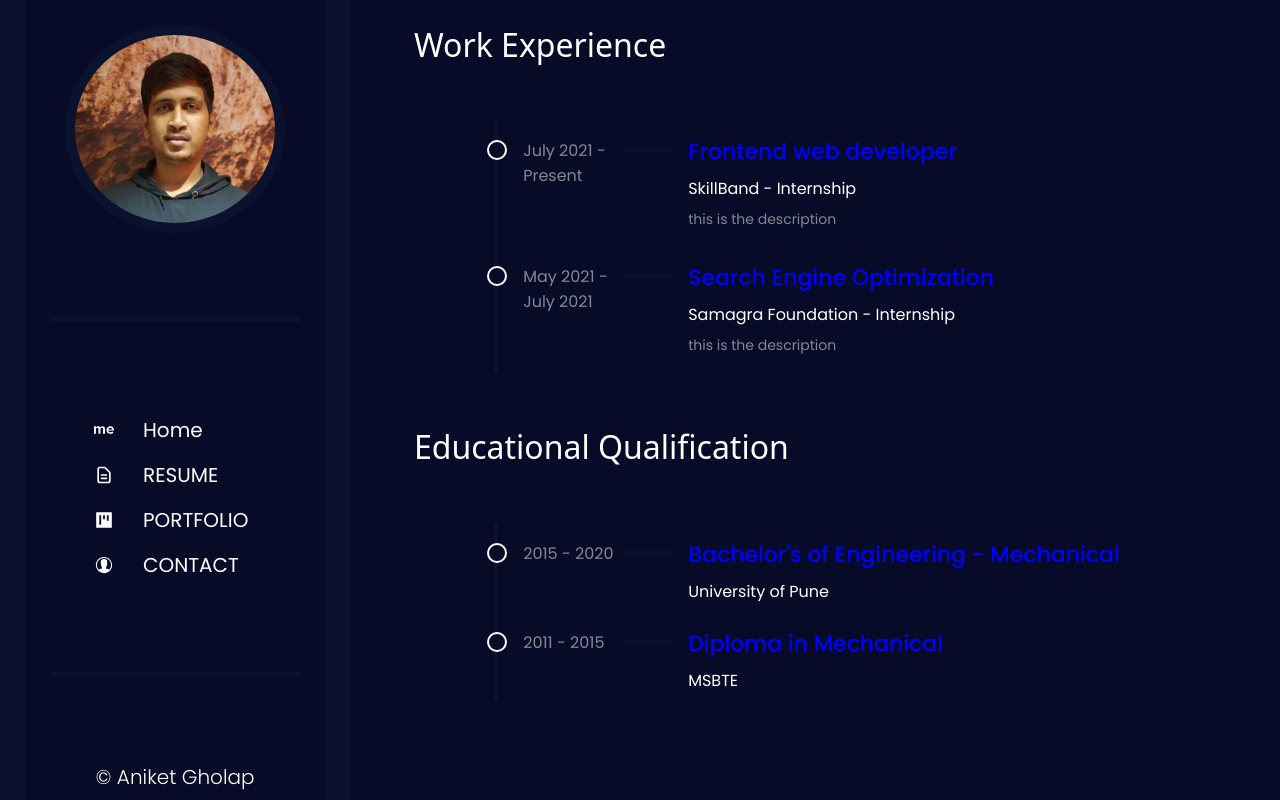
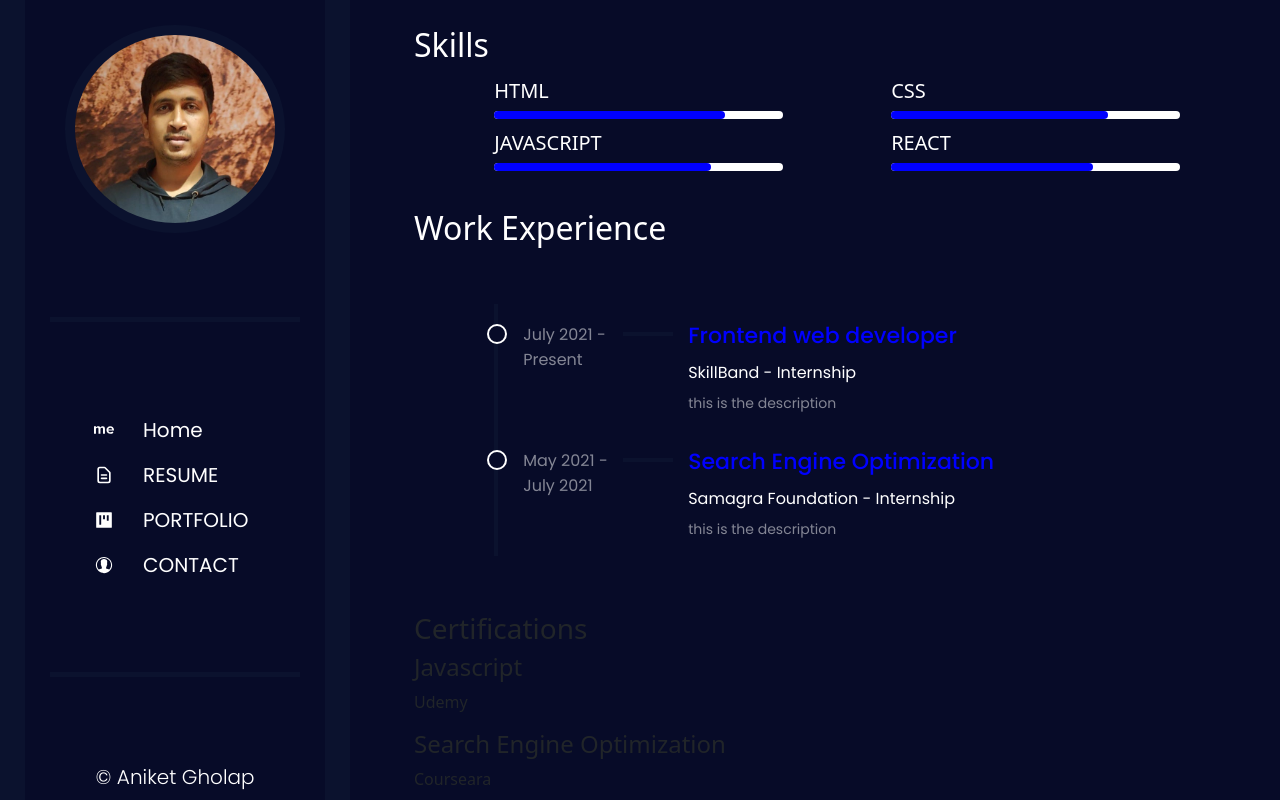
Before and after one commit to Aniket1108/Personal-Website, a React (Create React App) app: page /resume in a window 1280 px wide. Shown: the top 800 px of the page. Built offline with nearby package versions, Linux system fonts and the light colour scheme.

Commit message:
created all component seperated page

```diff
--- a/src/app.scss
+++ b/src/app.scss
@@ -27,6 +27,8 @@
         border: none;
         outline: none;
 
+        z-index: 5;
+
         .toggle-bars{
             margin-top: 5px;
             height: 5px;
--- a/src/components/Portfolio/ProjectDetails.js
+++ b/src/components/Portfolio/ProjectDetails.js
@@ -1,4 +1,3 @@
-import test from "../../img/test.png"
 import jobportal from "../../img/jobportal.PNG"
 import personalwebsite from "../../img/personalwebsite.png"
 import skillbandlanding from "../../img/skillbandlanding.png"
--- a/src/components/Resume/Resume.js
+++ b/src/components/Resume/Resume.js
@@ -5,8 +5,38 @@ import "./resume.scss"
 const Resume = () => {
     return (
         <div id="Resume">
+
+            <div className="myskills">
+                <h2>Skills</h2>
+                <div className="skills">
+                    <div>
+                        <h4>HTML</h4>
+                        <div className="bars">
+                            <div className="progress html"></div>
+                        </div>
+                    </div>
+                    <div>
+                        <h4>CSS</h4>
+                        <div className="bars">
+                            <div className="progress css"></div>
+                        </div>
+                    </div>
+                    <div>
+                        <h4>JAVASCRIPT</h4>
+                        <div className="bars">
+                            <div className="progress js"></div>
+                        </div>
+                    </div>
+                    <div>
+                        <h4>REACT</h4>
+                        <div className="bars">
+                            <div className="progress react"></div>
+                        </div>
+                    </div>
+                </div>
+            </div>
+
             <div className="work-experience">
-
                 <h2>Work Experience</h2>
                 <div className="work-section">
                     <div className="timeline">
@@ -29,6 +59,25 @@ const Resume = () => {
                     </div>
                 </div>
             </div>
+
+            <div className="certification">
+                <h3>
+                    Certifications
+                </h3>
+                <div>
+
+                    <div>
+                        <h4>Javascript</h4>
+                        <p>Udemy</p>
+                    </div>
+                    <div>
+                        <h4>Search Engine Optimization</h4>
+                        <p>Courseara</p>
+                    </div>
+                </div>
+            </div>
+
+
             <div className="work-experience">
 
                 <h2>Educational Qualification</h2>
--- a/src/components/Resume/resume.scss
+++ b/src/components/Resume/resume.scss
@@ -8,11 +8,64 @@ $border: 2px solid;
     background-color: #070B28;
     padding: 2% 5%;
 
+    .myskills{
+
+        h2{
+            font-size: 32px;
+            color: white;
+            margin-bottom: 15px;
+        }
+
+        .skills{
+
+            display: grid;
+            grid-template-columns: 40% 40%;
+            grid-gap: 15%;
+
+            margin-bottom: 30px;
+            margin-left: 10%;
+            margin: 0 0 50px 10%;
+
+            h4{
+                color: white;
+                font-size: 20px;
+            }
+
+        }
+        .bars{
+            width: 100%;
+            background-color: white;
+            border-radius: 4px;
+        }
+        .progress{
+            height: 8px;
+            background-color: white;
+
+        }
+        .html{
+            width: 80%;
+            background-color: blue;
+        }
+        .css{
+            width: 75%;
+            background-color: blue;
+        }
+        .js{
+            width: 75%;
+            background-color: blue;
+        }
+        .react{
+            width: 70%;
+            background-color: blue;
+        }
+
+    }
 
     .work-experience{
         width: 100%;
 
         h2{
+
             color: white;
         }
     }
--- a/src/components/Sidebar/sidebar.scss
+++ b/src/components/Sidebar/sidebar.scss
@@ -77,7 +77,8 @@
         position: absolute;
         left: -100%;
         width: 300px;
-        z-index: 99;
+        z-index: 3;
+        margin: 0;
 
     }
     .active{
```
